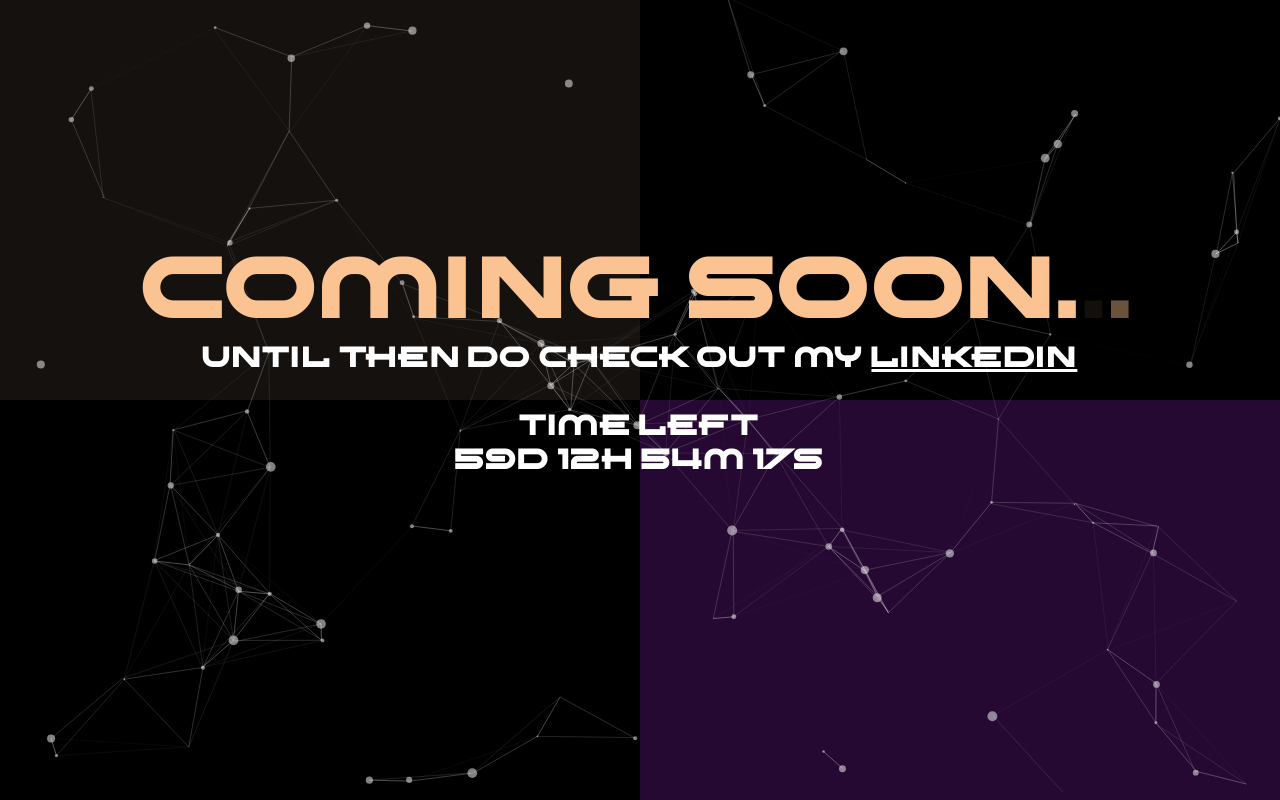
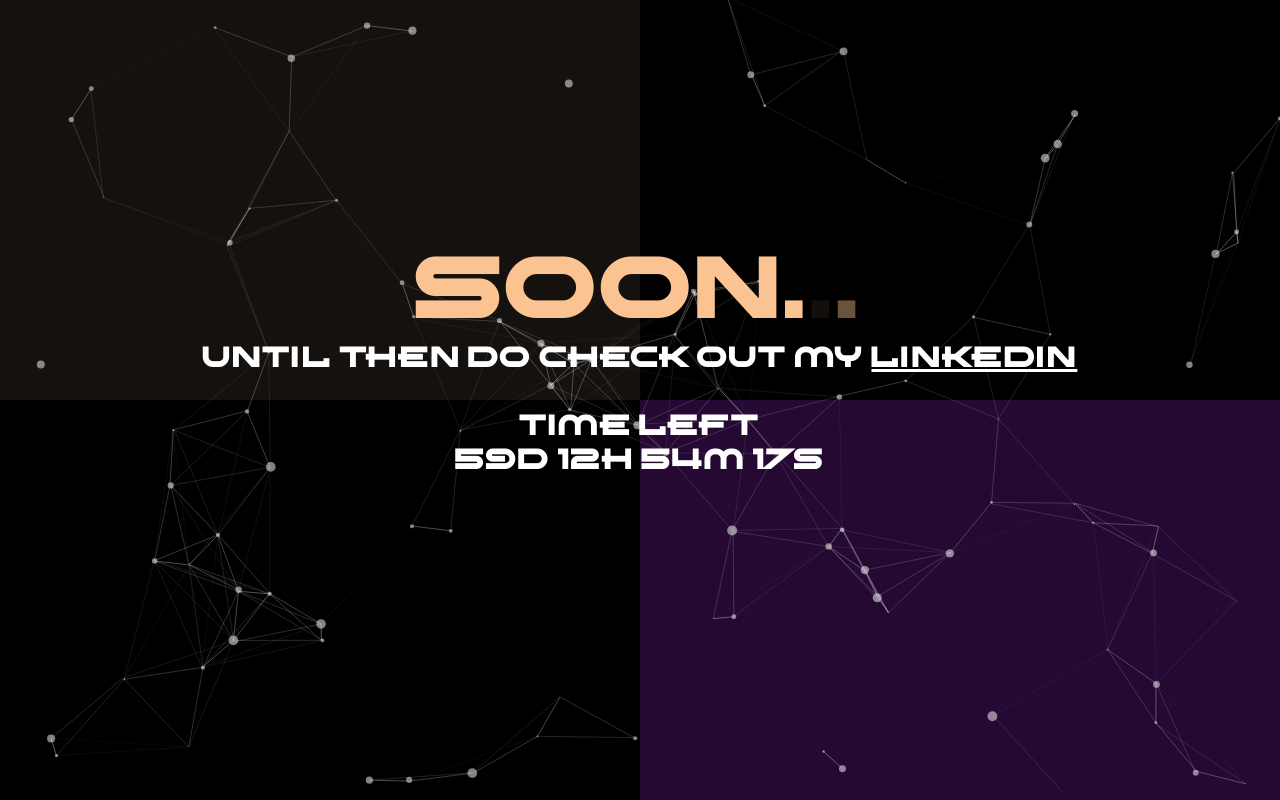
Before and after one commit to Aryan0169/portfolio.aryan, a plain HTML site: page index.html in a window 1280 px wide. Drawn offline with Linux system fonts and the light colour scheme.

```diff
--- a/index.html
+++ b/index.html
@@ -16,7 +16,7 @@
 
     <div id="particles-js">
       <div class="comingsoon">
-        <div class="heading">COMING SOON<x>.</x><y>.</y><z>.</z></div>
+        <div class="heading"> SOON<x>.</x><y>.</y><z>.</z></div>
         <div class="linkedin">
           Until then do check out my
           <a href="https://www.linkedin.com/in/aryan-bansal02/">LinkedIN</a><br><br>
```
